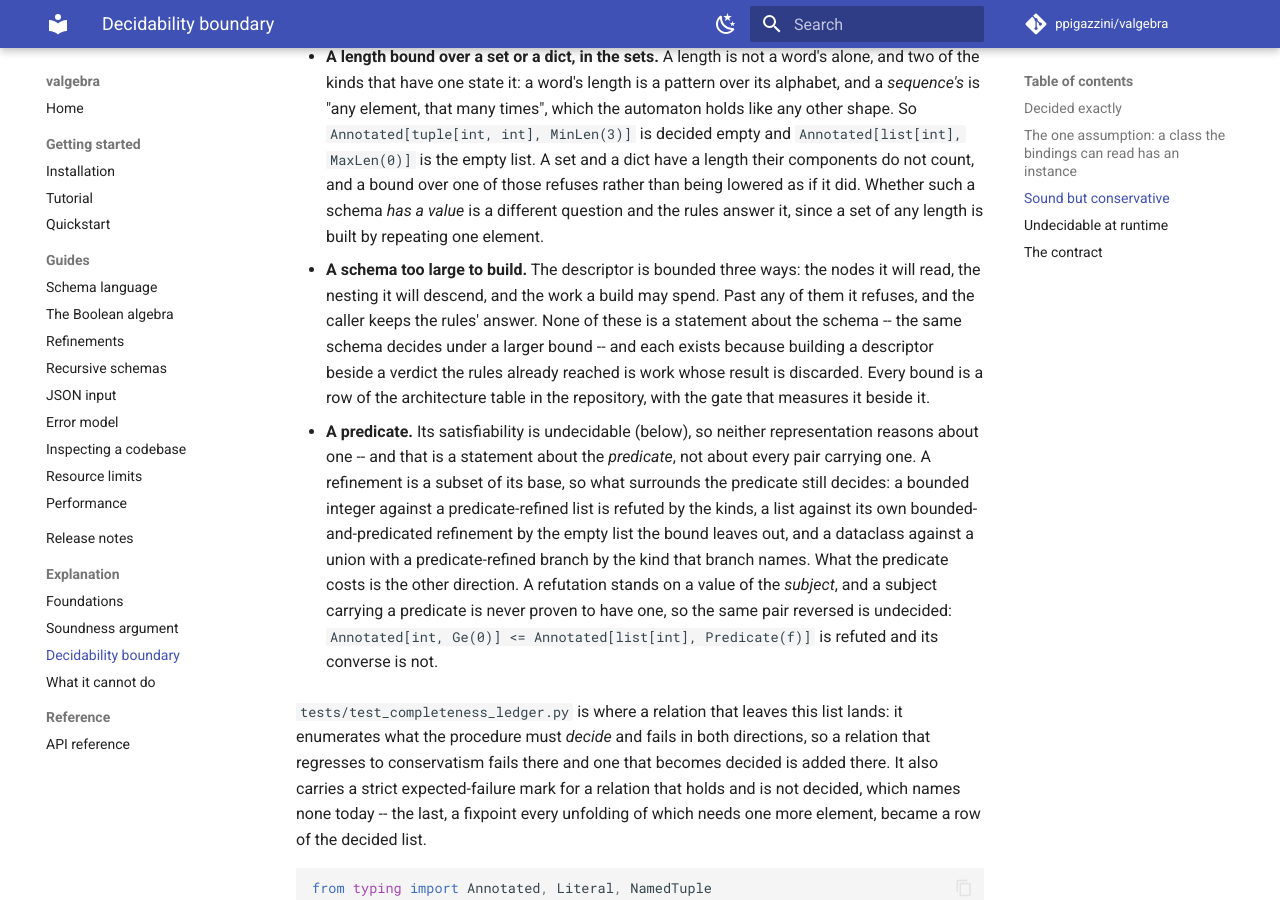
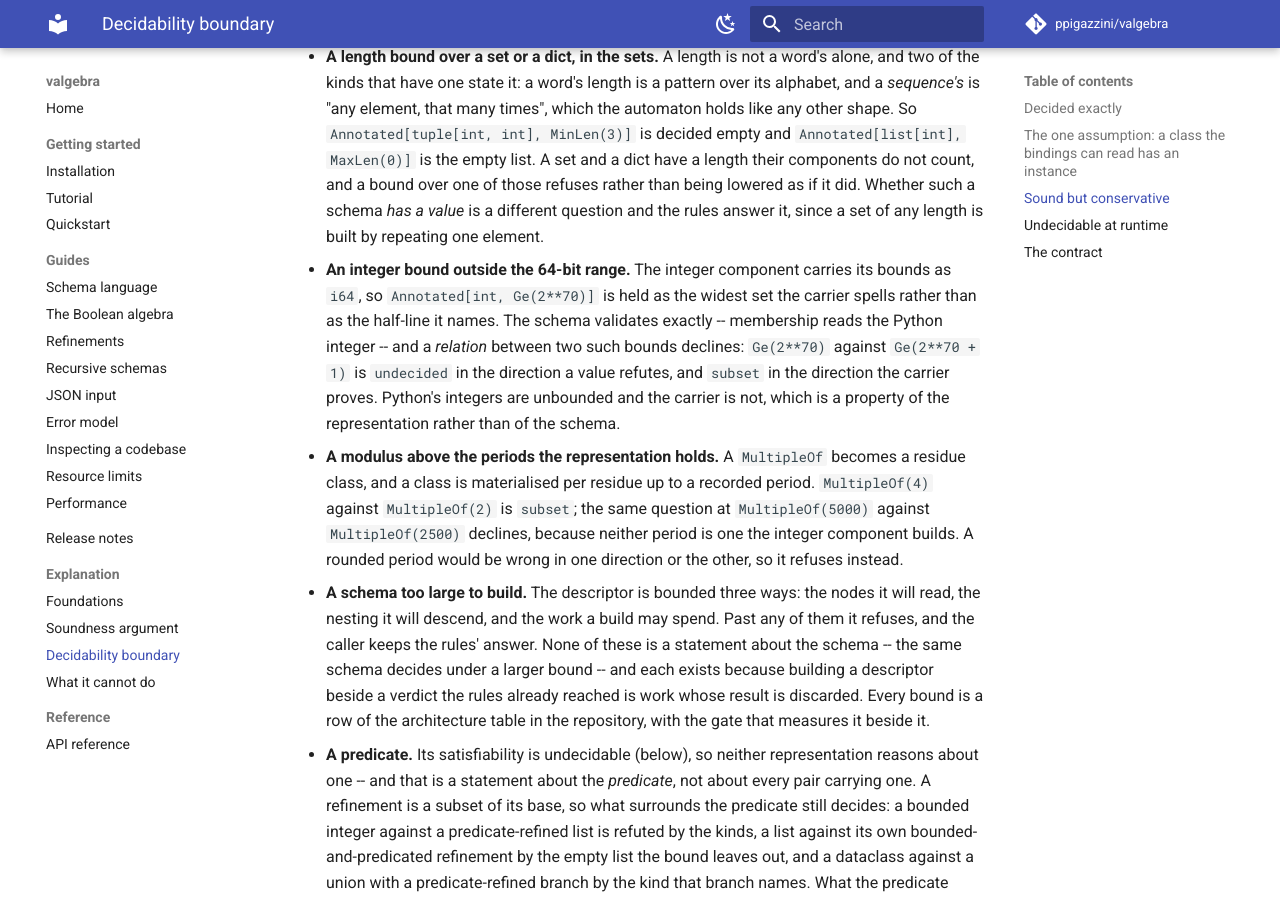
Before and after one commit to ppigazzini/valgebra, an MkDocs documentation site: the page built from docs/15-decidability.md, in a window 1280 px wide and 900 px high, scrolled down 6624 px. Built offline with MkDocs 1.6.1 and Material for MkDocs 9.7.7, drawn with Linux system fonts in a browser that asks for light colours; comment, search, counter and statistics services are not loaded.

Commit message:
docs: the bounds ledger reads the figures somebody chose
A constant whose value is a table's length is a width, not a bound: it moves
when the table does, and a row for it records that length in a second place --
which is the drift the ledger exists to catch, pointed at itself. The scan
leaves such a constant outside its universe, the page says so, and the row that
stopped "nothing" leaves with it.

`DECISION_BUDGET`'s row states what the number is a debt for. The goals a
decision constructs are bounded by its input, so termination rests on that
rather than on the figure, and what the budget carries is the cost argument.

The decidability page gains the two declines a caller reads at a carrier's edge:
an integer bound outside the 64-bit range, where a relation between two such
bounds declines in the direction a value refutes, and a modulus above the
periods the integer component materialises, where `MultipleOf(5000)` against
`MultipleOf(2500)` declines although the same question at four and two is
decided. Both are properties of the representation rather than of the schema,
and both validate exactly.

```diff
--- a/docs/15-decidability.md
+++ b/docs/15-decidability.md
@@ -333,6 +333,22 @@ the shape. What is left below is what the descriptor cannot hold.
   Whether such a schema *has a value* is a different question and the rules
   answer it, since a set of any length is built by repeating one element.
 
+- **An integer bound outside the 64-bit range.** The integer component carries
+  its bounds as `i64`, so `Annotated[int, Ge(2**70)]` is held as the widest set
+  the carrier spells rather than as the half-line it names. The schema validates
+  exactly -- membership reads the Python integer -- and a *relation* between two
+  such bounds declines: `Ge(2**70)` against `Ge(2**70 + 1)` is `undecided` in
+  the direction a value refutes, and `subset` in the direction the carrier
+  proves. Python's integers are unbounded and the carrier is not, which is a
+  property of the representation rather than of the schema.
+
+- **A modulus above the periods the representation holds.** A `MultipleOf`
+  becomes a residue class, and a class is materialised per residue up to a
+  recorded period. `MultipleOf(4)` against `MultipleOf(2)` is `subset`; the same
+  question at `MultipleOf(5000)` against `MultipleOf(2500)` declines, because
+  neither period is one the integer component builds. A rounded period would be
+  wrong in one direction or the other, so it refuses instead.
+
 - **A schema too large to build.** The descriptor is bounded three ways: the
   nodes it will read, the nesting it will descend, and the work a build may
   spend. Past any of them it refuses, and the caller keeps the rules' answer.
```
Also changed, not shown: docs/dev/00-architecture.md (+8 -8 lines), 2 other files.
